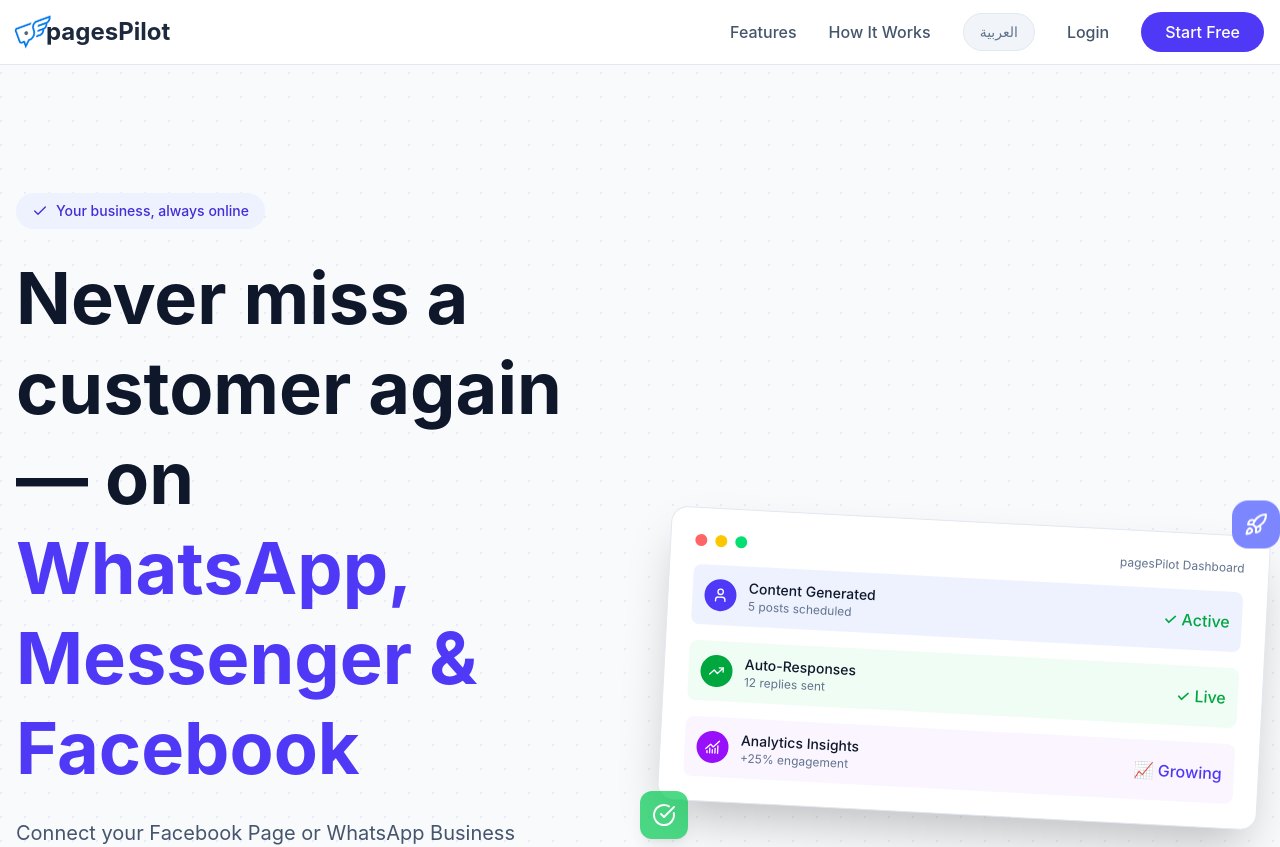
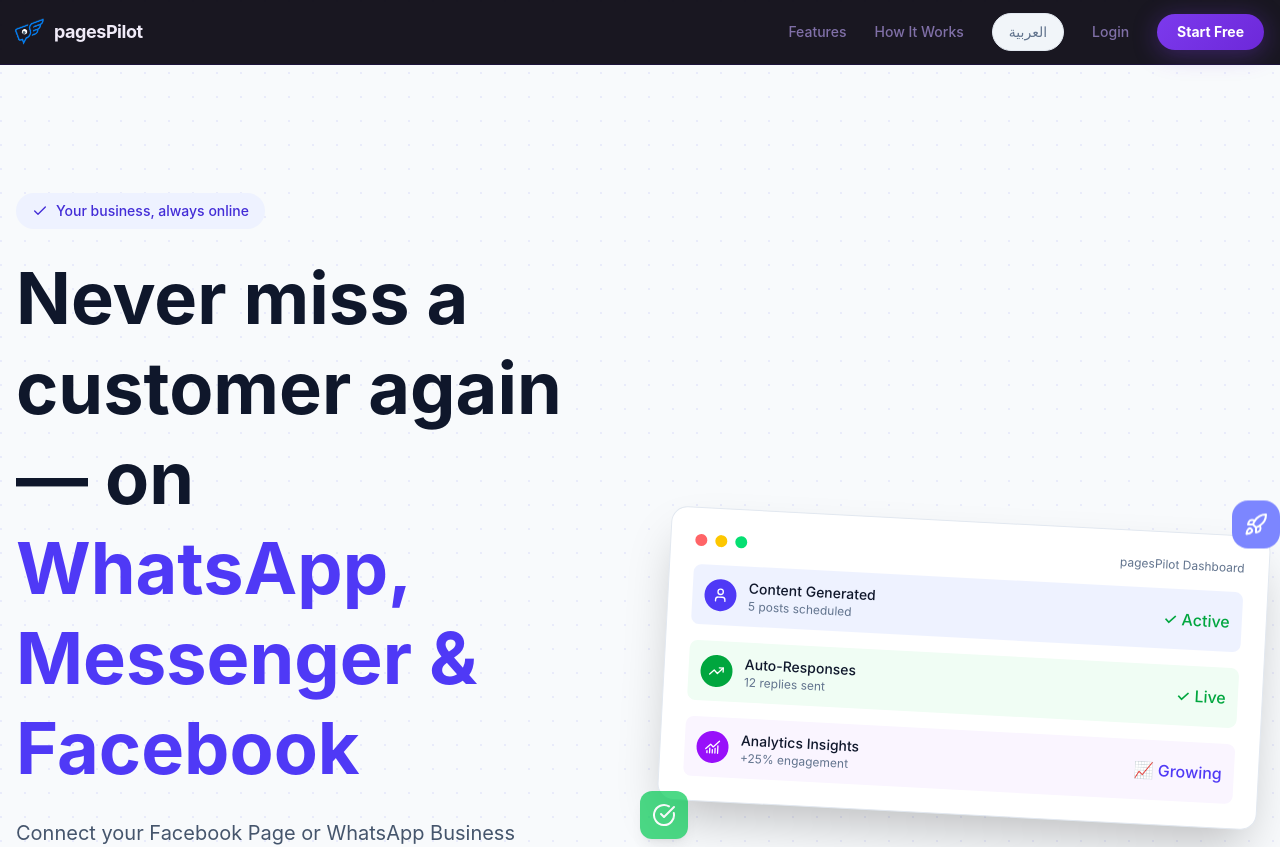
Before and after one commit to neutroon/pagespilot-landing, a Next.js app: page /en in a window 1280 px wide. Shown: the top 847 px of the page. Built offline with nearby package versions, Linux system fonts and the light colour scheme.

Commit message:
refactor(ResponsiveNavigation): streamline component structure, enhance mobile menu functionality, and improve styling for better responsiveness and accessibility

```diff
--- a/src/components/ResponsiveNavigation.tsx
+++ b/src/components/ResponsiveNavigation.tsx
@@ -2,134 +2,76 @@
 
 import { useState } from "react";
 import { useTranslations } from "next-intl";
-
+import { Link } from "@/i18n/navigation";
 import LocaleSwitcher from "@/components/LocaleSwitcher";
-
-import { Link } from "@/i18n/navigation";
 import Logo from "./Logo";
 import { X, Menu } from "lucide-react";
 
-interface ResponsiveNavigationProps {
-  locale: string;
-}
-
-export default function ResponsiveNavigation({
-  locale,
-}: ResponsiveNavigationProps) {
-  const t = useTranslations("HomePage");
-  const [isMobileMenuOpen, setIsMobileMenuOpen] = useState(false);
-
-  const toggleMobileMenu = () => {
-    setIsMobileMenuOpen(!isMobileMenuOpen);
-  };
+export default function ResponsiveNavigation({ locale }: { locale: string }) {
+  const t      = useTranslations("HomePage");
+  const [open, setOpen] = useState(false);
+  const isAr   = locale === "ar";
 
   return (
-    <nav className="bg-white/95 backdrop-blur-sm border-b border-slate-200 sticky top-0 z-40">
+    <nav
+      className="sticky top-0 z-50 border-b"
+      style={{
+        background:  "rgba(6,4,15,0.92)",
+        backdropFilter: "blur(20px)",
+        borderColor: "rgba(30,19,64,0.8)",
+      }}
+    >
       <div className="container mx-auto px-4">
-        <div className="flex items-center justify-between h-16">
+        <div className="flex items-center justify-between h-16" dir={isAr ? "rtl" : "ltr"}>
+
           {/* Logo */}
-          <div className="flex items-center -space-x-2.5" dir="ltr">
-            <div className="w-10 h-10 flex items-center justify-center">
-              <Logo ariaLabel="PagesPilot Logo" />
+          <Link href="#hero" className="flex items-center gap-1.5 hover:opacity-80 transition-opacity" dir="ltr">
+            <div className="w-8 h-8 flex items-center justify-center">
+              <Logo ariaLabel="pagesPilot Logo" />
             </div>
-            <span className="text-2xl font-bold text-slate-800">
-              pagesPilot
-            </span>
-          </div>
+            <span className="text-lg font-bold text-[#F0EBF8] tracking-tight">pagesPilot</span>
+          </Link>
 
-          {/* Desktop Navigation */}
-          <div className="hidden lg:flex items-center space-x-8">
-            <a
-              href="#features"
-              className="text-slate-600 hover:text-slate-900 font-medium transition-colors"
-            >
-              {t("navigation.features")}
-            </a>
-            <a
-              href="#how-it-works"
-              className="text-slate-600 hover:text-slate-900 font-medium transition-colors"
-            >
-              {t("navigation.howItWorks")}
-            </a>
-            <LocaleSwitcher currentLocale={locale} />
+          {/* Desktop links */}
+          <div className={`hidden lg:flex items-center gap-7 ${isAr ? "flex-row-reverse" : ""}`}>
+            <a href="#features"    className="text-[#8070A8] hover:text-[#9B59F5] text-sm font-medium transition-colors">{t("navigation.features")}</a>
+            <a href="#how-it-works" className="text-[#8070A8] hover:text-[#9B59F5] text-sm font-medium transition-colors">{t("navigation.howItWorks")}</a>
+            <div className="text-[#F0EBF8]"><LocaleSwitcher currentLocale={locale} /></div>
             <Link
               href="https://app.pagespilot.com/en/auth/login"
-              className="text-slate-600 hover:text-slate-900 font-medium transition-colors"
+              className="text-[#8070A8] hover:text-[#F0EBF8] text-sm font-medium transition-colors"
             >
               {t("login.loginNav")}
             </Link>
-            {/* <Link
-              href="/signup"
-              className="bg-indigo-600 text-white px-6 py-2 rounded-full font-medium hover:bg-indigo-700 transition-colors"
-            >
-              {t("signup.signupNav")}
-            </Link> */}
-
             <Link
               href="#waitlist"
-              className="bg-indigo-600 text-white px-6 py-2 rounded-full font-medium hover:bg-indigo-700 transition-colors"
+              className="btn-primary px-5 py-2 rounded-full text-white text-sm font-bold"
             >
               {t("navigation.joinBeta")}
             </Link>
           </div>
 
-          {/* Mobile Menu Button */}
-          <div className="lg:hidden">
-            <button
-              onClick={toggleMobileMenu}
-              className="p-2 rounded-lg hover:bg-slate-100 transition-colors"
-              aria-label="Toggle menu"
-            >
-              {isMobileMenuOpen ? (
-                <X className="w-6 h-6 text-slate-600" />
-              ) : (
-                <Menu className="w-6 h-6 text-slate-600" />
-              )}
-            </button>
-          </div>
+          {/* Mobile toggle */}
+          <button
+            onClick={() => setOpen(o => !o)}
+            className="lg:hidden p-2 rounded-lg text-[#F0EBF8] hover:bg-[#160F2E] transition-colors"
+            aria-label="Toggle menu"
+          >
+            {open ? <X className="w-5 h-5" /> : <Menu className="w-5 h-5" />}
+          </button>
         </div>
 
-        {/* Mobile Menu */}
-        {isMobileMenuOpen && (
-          <div className="lg:hidden border-t border-slate-200 py-4">
-            <div className="flex flex-col space-y-4">
-              <a
-                href="#features"
-                className="text-slate-600 hover:text-slate-900 font-medium transition-colors px-4 py-2"
-                onClick={() => setIsMobileMenuOpen(false)}
-              >
-                {t("navigation.features")}
-              </a>
-              <a
-                href="#how-it-works"
-                className="text-slate-600 hover:text-slate-900 font-medium transition-colors px-4 py-2"
-                onClick={() => setIsMobileMenuOpen(false)}
-              >
-                {t("navigation.howItWorks")}
-              </a>
-
-              <div className="px-4 py-2">
-                <LocaleSwitcher currentLocale={locale} />
-              </div>
-              <Link
-                href="/auth/login"
-                className="text-slate-600 hover:text-slate-900 font-medium transition-colors px-4 py-2 text-center bg-slate-100 rounded-xl"
-                onClick={() => setIsMobileMenuOpen(false)}
-              >
+        {/* Mobile menu */}
+        {open && (
+          <div className="lg:hidden border-t border-[#1E1340] py-4 animate-slide-up" dir={isAr ? "rtl" : "ltr"}>
+            <div className="flex flex-col gap-1">
+              <a href="#features"     onClick={() => setOpen(false)} className="text-[#8070A8] hover:text-[#9B59F5] text-sm font-medium px-4 py-2.5 rounded-lg hover:bg-[#160F2E] transition-all">{t("navigation.features")}</a>
+              <a href="#how-it-works" onClick={() => setOpen(false)} className="text-[#8070A8] hover:text-[#9B59F5] text-sm font-medium px-4 py-2.5 rounded-lg hover:bg-[#160F2E] transition-all">{t("navigation.howItWorks")}</a>
+              <div className="px-4 py-2"><LocaleSwitcher currentLocale={locale} /></div>
+              <Link href="https://app.pagespilot.com/en/auth/login" onClick={() => setOpen(false)} className="text-center text-[#F0EBF8] text-sm font-medium px-4 py-2.5 mx-2 rounded-xl bg-[#160F2E] border border-[#1E1340]">
                 {t("login.loginNav")}
               </Link>
-              {/* <Link
-                    href="/signup"
-                    className="bg-indigo-600 text-white px-6 py-3 rounded-xl font-medium hover:bg-indigo-700 transition-colors mx-4 text-center"
-                    onClick={() => setIsMobileMenuOpen(false)}
-                  >
-                    {t("signup.signupNav")}
-                  </Link> */}
-              <Link
-                href="/auth/signup"
-                className="bg-indigo-600 text-white px-6 py-3 rounded-xl font-medium hover:bg-indigo-700 transition-colors mx-4 text-center"
-                onClick={() => setIsMobileMenuOpen(false)}
-              >
+              <Link href="#waitlist" onClick={() => setOpen(false)} className="btn-primary text-center text-white font-bold text-sm px-4 py-3 mx-2 rounded-xl">
                 {t("navigation.joinBeta")}
               </Link>
             </div>
```
